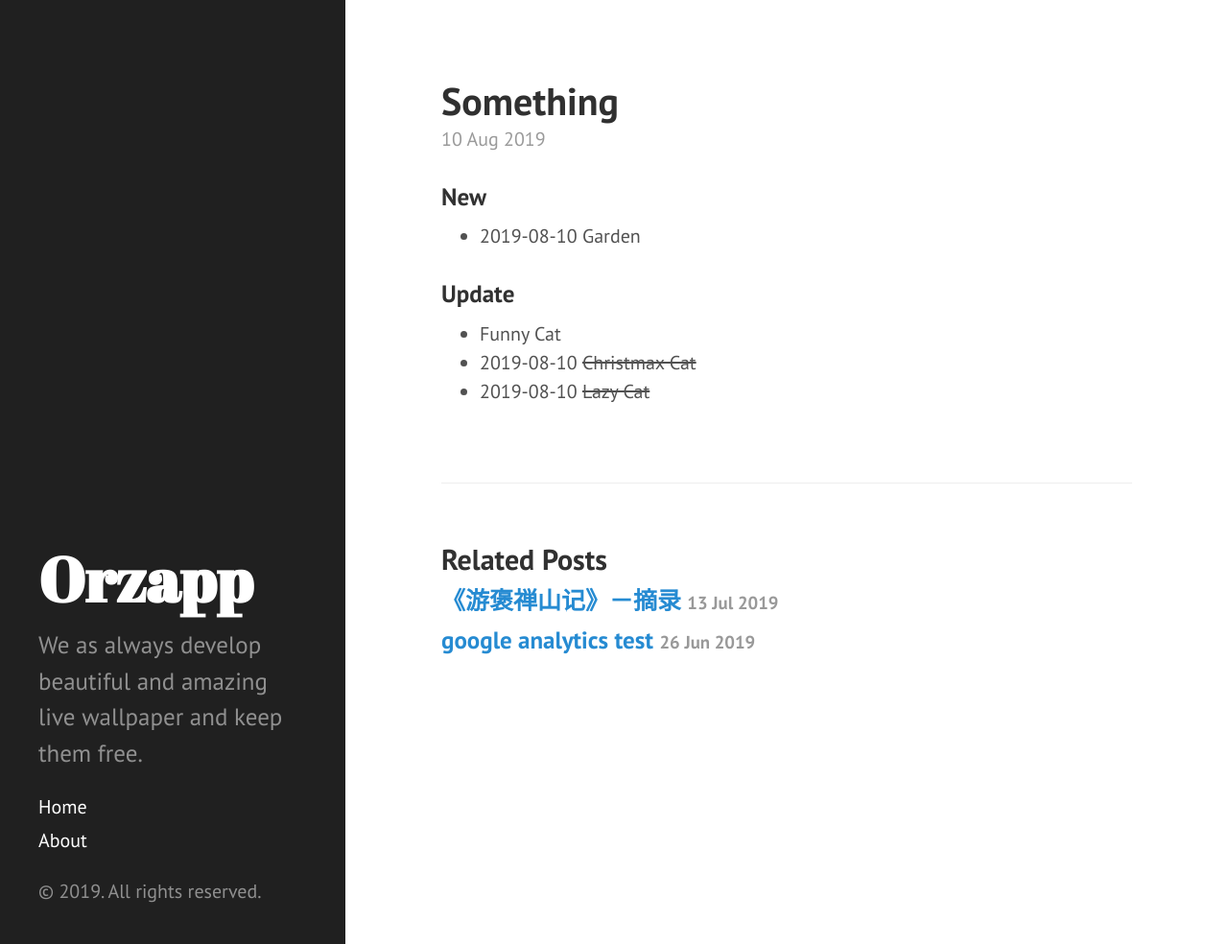
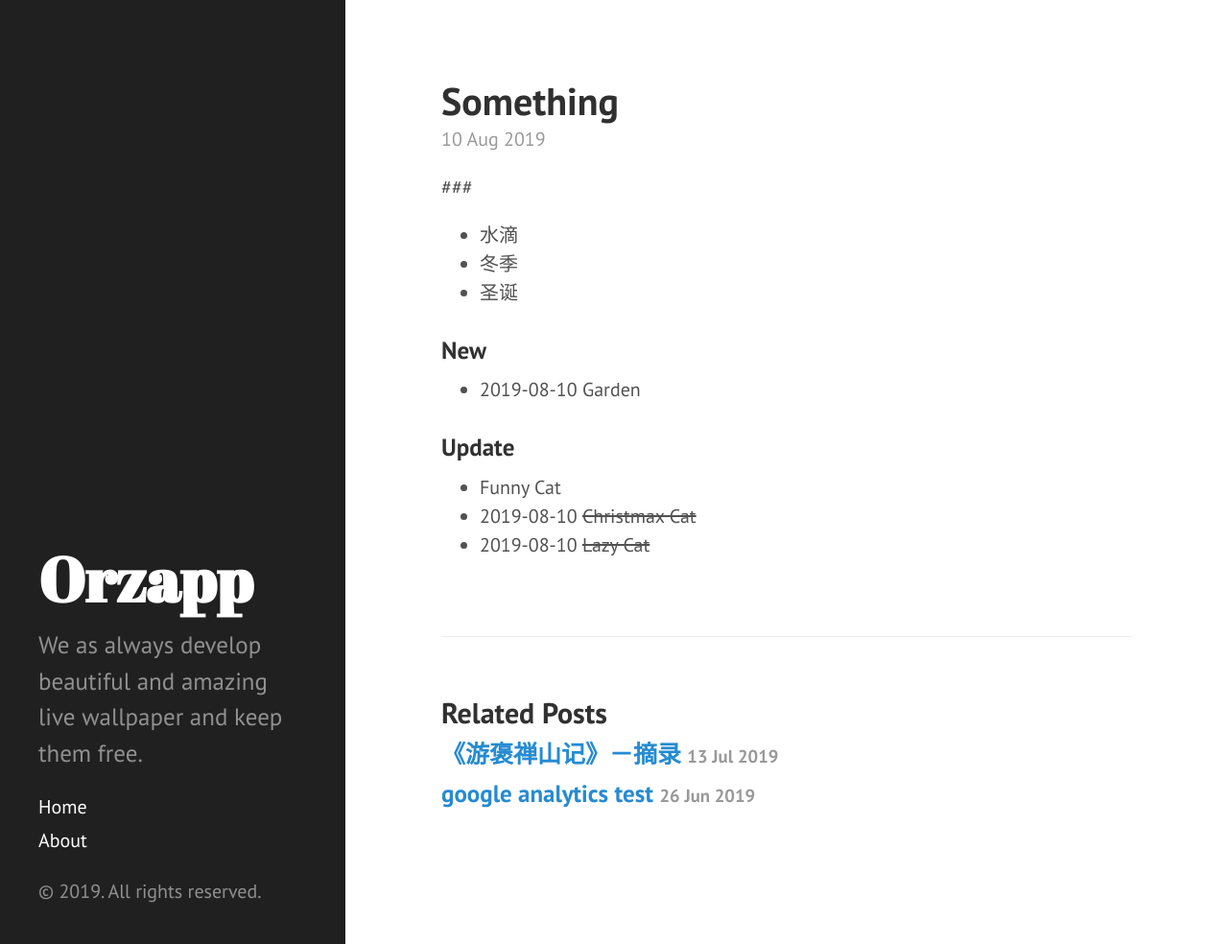
Before and after one commit to Amzaing/Amzaing.github.io, a Jekyll site: the page built from _posts/blog/2019-08-10-blog.md, in a window 1280 px wide and 984 px high. Shown: the whole window at 96% size. Built offline with Jekyll 4.4.1, drawn with Linux system fonts in a browser that asks for light colours.

Commit message:
update blog

```diff
--- a/_posts/blog/2019-08-10-blog.md
+++ b/_posts/blog/2019-08-10-blog.md
@@ -4,6 +4,11 @@ title: Something
 subtitle: .
 author: Guan
 ---
+
+###
+- 水滴
+- 冬季
+- 圣诞
 
 ### New
 - 2019-08-10 Garden
```
